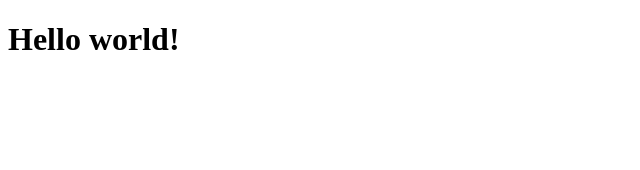
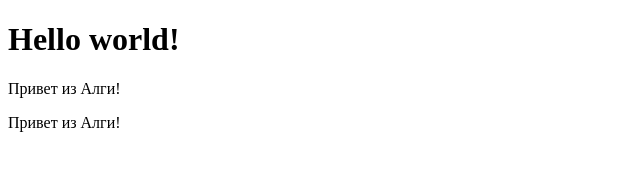
Before and after one commit to Gar-98/test_for_striptiz, a plain HTML site: page index.html in a window 1280 px wide. Shown: the whole page, without its empty margins (0-640 px from the left). Drawn offline with Linux system fonts and the light colour scheme.

Commit message:
v 2.0 html
Добавили парочку лютых абзацев

```diff
--- a/index.html
+++ b/index.html
@@ -7,5 +7,7 @@
   </head>
   <body>
     <h1>Hello world!</h1>
+    <p>Привет из Алги!</p>
+    <p>Привет из Алги!</p>
   </body>
 </html>
```
